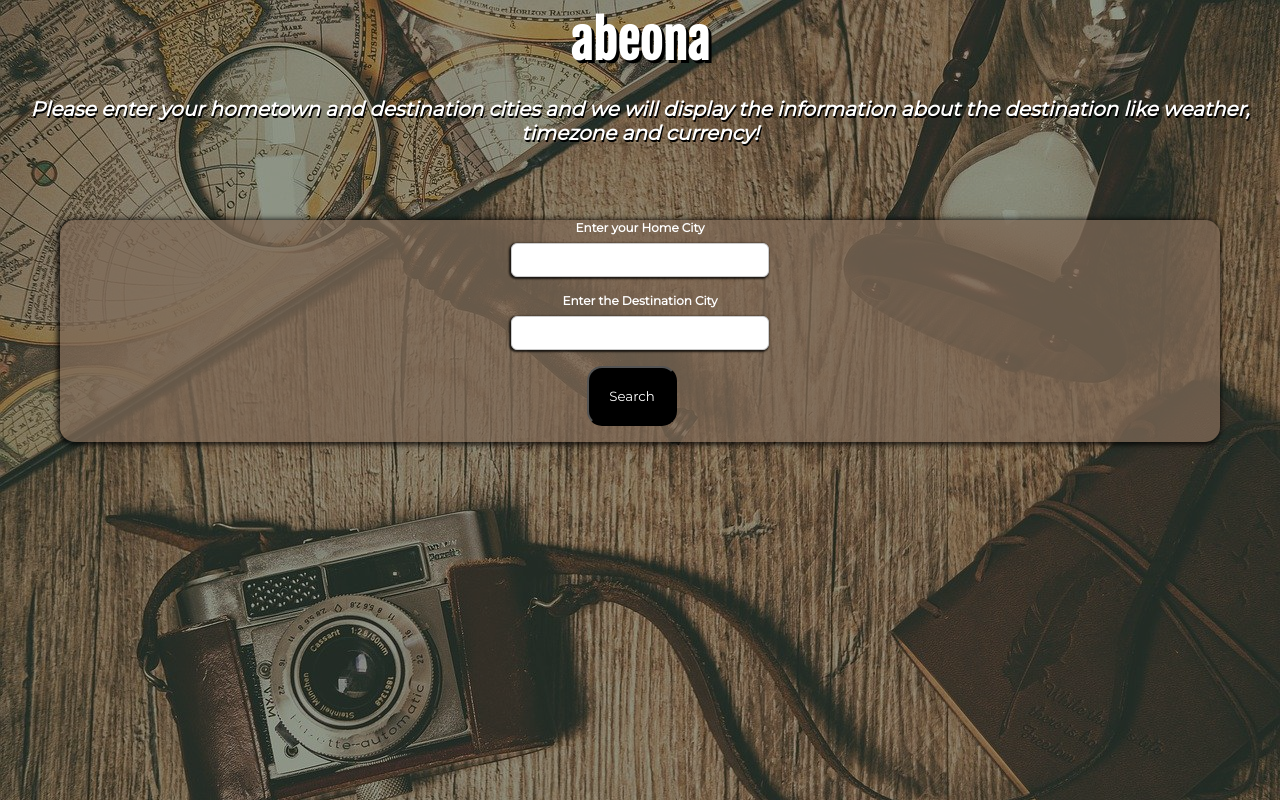
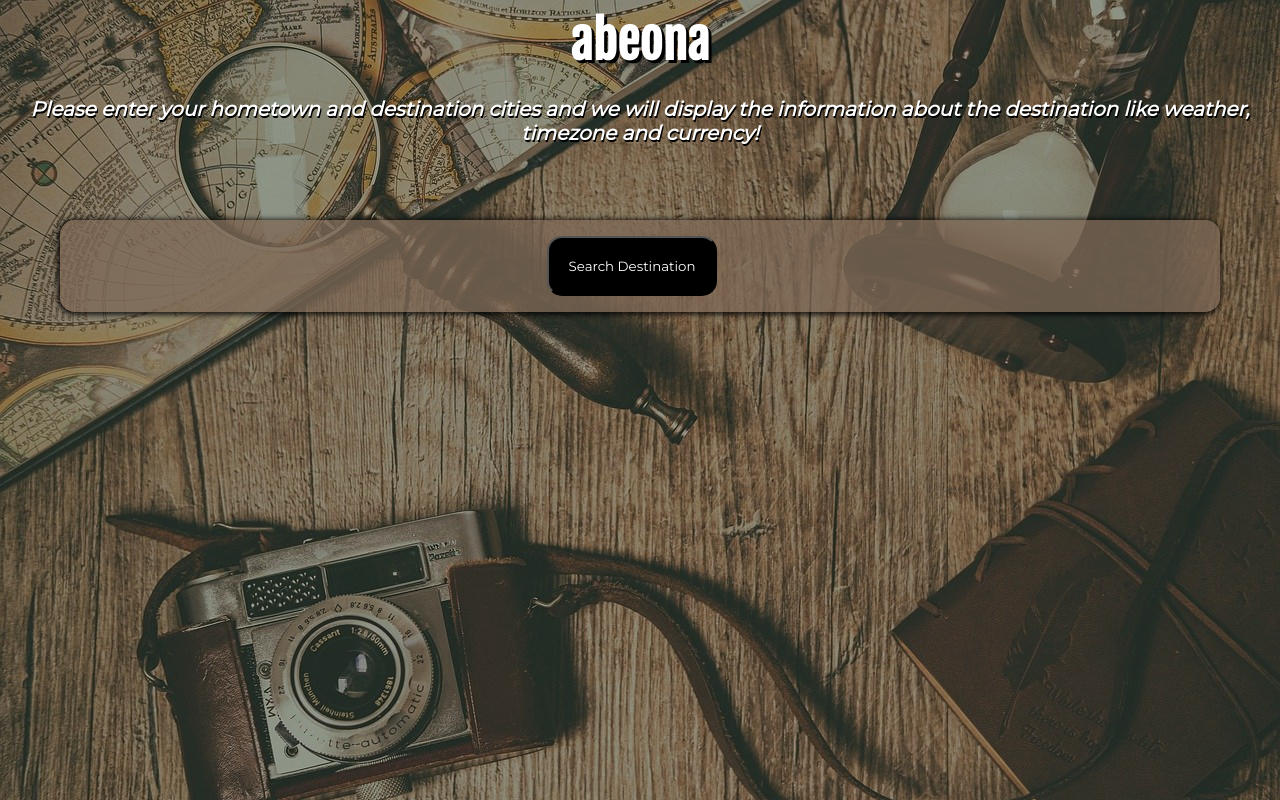
Before and after one commit to dguedea/travel-app-abeona, a React (Create React App) app in the folder abeona/: page / in a window 1280 px wide. Built offline with nearby package versions, Linux system fonts and the light colour scheme.

Commit message:
dynamic display search

```diff
--- a/abeona/src/components/CityForm.css
+++ b/abeona/src/components/CityForm.css
@@ -47,3 +47,16 @@
   margin-bottom: 1rem;
   margin-top: 1rem;
 }
+
+.newcity_search_button {
+  font-family: "Montserrat", sans-serif;
+  cursor: pointer;
+  padding: 20px;
+  background-color: black;
+  color: white;
+  font-style: bold;
+  border-radius: 15px;
+  margin-right: 1rem;
+  margin-bottom: 1rem;
+  margin-top: 1rem;
+}
--- a/abeona/src/components/CityForm.js
+++ b/abeona/src/components/CityForm.js
@@ -5,6 +5,15 @@ import "./CityForm.css";
 const CityForm = (props) => {
   const [enteredHome, setEnteredHome] = useState("");
   const [enteredDest, setEnteredDest] = useState("");
+  const [isEditing, setIsEditing] = useState(false);
+
+  const startEditingHandler = () => {
+    setIsEditing(true);
+  };
+
+  const stopEditingHandler = () => {
+    setIsEditing(false);
+  };
 
   const homeCityChangeHandler = (event) => {
     setEnteredHome(event.target.value);
@@ -22,10 +31,19 @@ const CityForm = (props) => {
     props.onCitySearch(enteredHome, enteredDest);
     setEnteredDest("");
     setEnteredHome("");
+    setIsEditing(false);
   };
 
   return (
     <React.Fragment>
+      {!isEditing && (
+        <div className="newcity_controls">
+          <button className="newcity_search_button" onClick={startEditingHandler}>
+            Search Destination
+          </button>
+        </div>
+      )}
+      {isEditing && (
         <form onSubmit={searchCityHandler}>
           <div className="newcity_controls">
             <div className="newcity_control">
@@ -47,10 +65,14 @@ const CityForm = (props) => {
               ></input>
             </div>
             <div className="newcity_actions">
+              <button type="button" onClick={stopEditingHandler}>
+                Cancel
+              </button>
               <button type="submit">Search</button>
             </div>
           </div>
         </form>
+      )}
     </React.Fragment>
   );
 };
```
Lines whose indentation alone changed are shown as unchanged.
